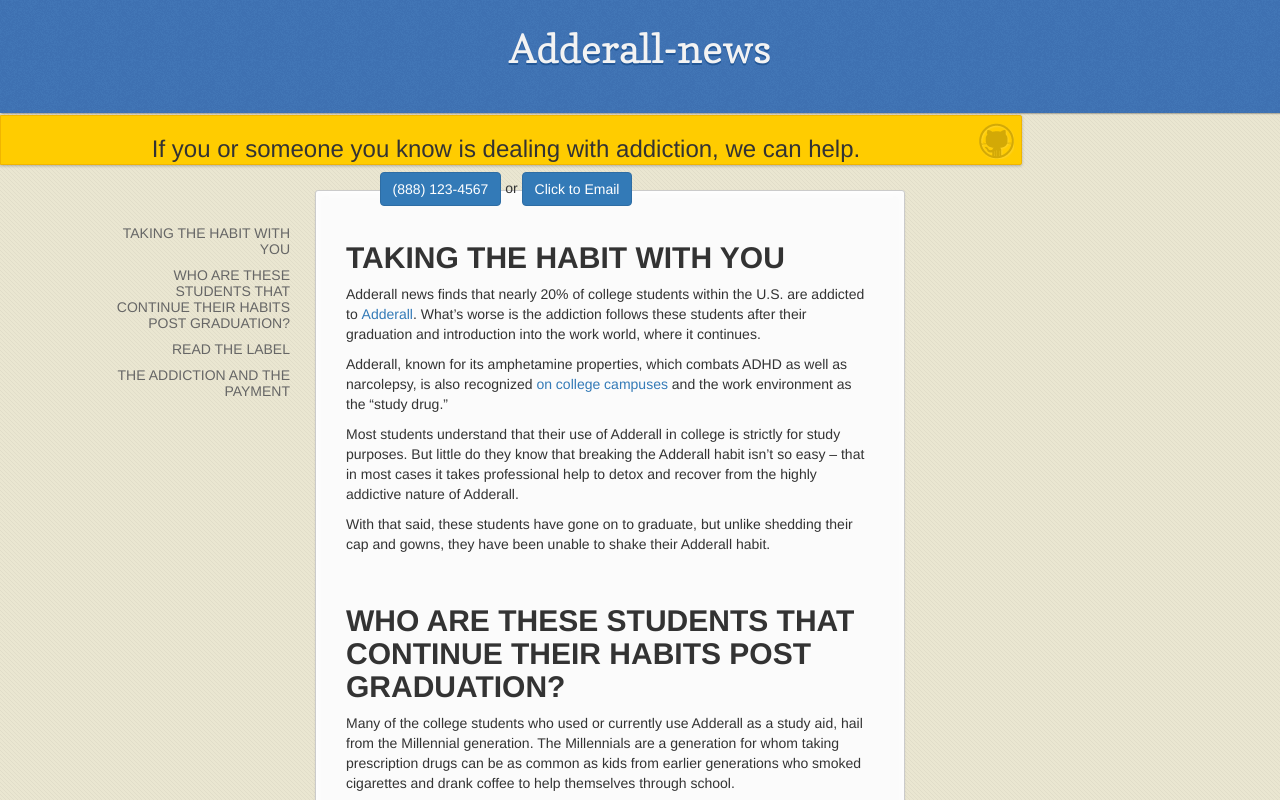
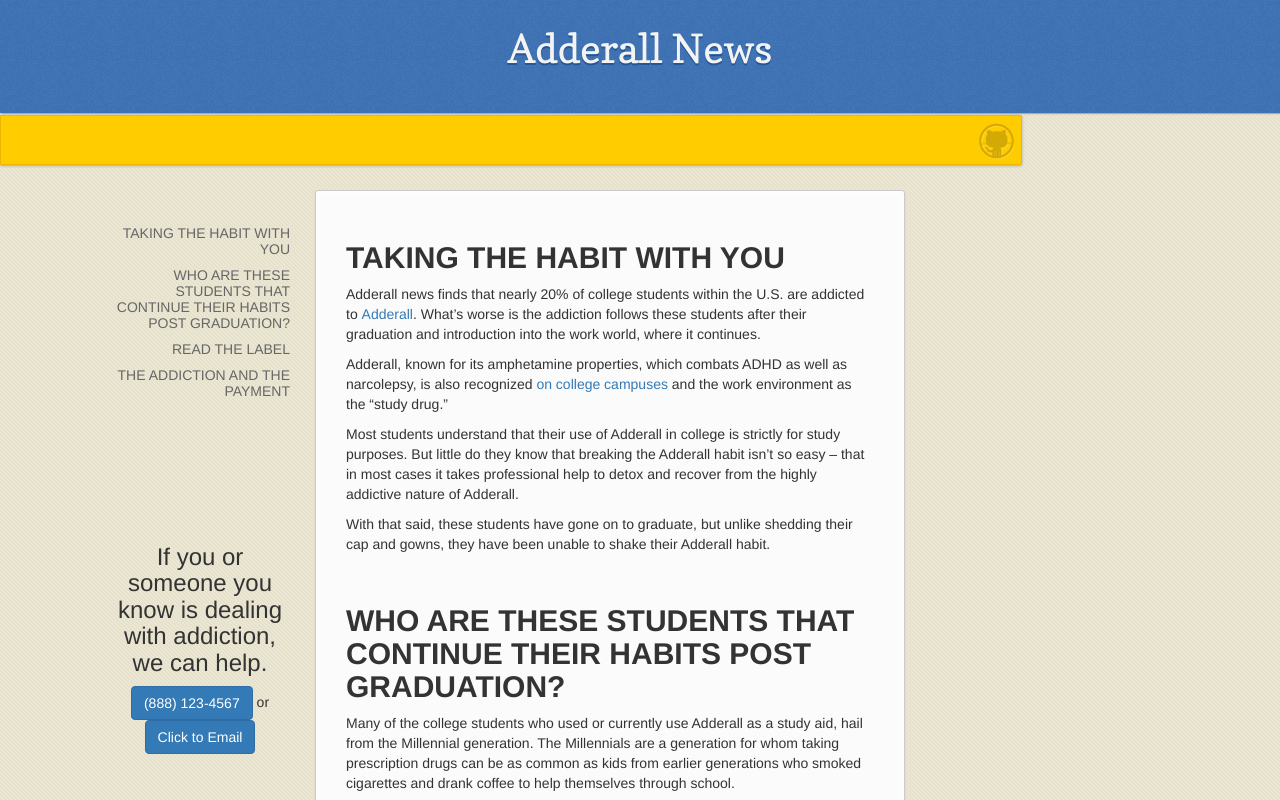
Before and after one commit to Convalo/adderall-news, a plain HTML site: page index.html in a window 1280 px wide. Shown: the top 800 px of the page. Drawn offline with nearby package versions, Linux system fonts and the light colour scheme.

Commit message:
Update index.html

```diff
--- a/index.html
+++ b/index.html
@@ -22,21 +22,12 @@
   <body>
 
       <header>
-        <h1>Adderall-news</h1>
+        <h1>Adderall News</h1>
         <p></p>
       </header>
 
       <div id="banner">
         <span id="logo"></span>
-
-<div class="text-center">
-<h3>If you or someone you know is dealing with addiction, we can help.</h3>
-<a class="btn btn-primary btn-xl" href="tel:+18881234567">(888) 123-4567</a>
-or
-<a class="btn btn-primary btn-xl" href="mailto:help@adderallnews.com?subject=I%20Need%20Help%20With%20Addiction&body=Your%20Name:%0D%0APhone:%0D%0ADo%20you%20seek%20help%20for%20yourself%20or%20for%20someone%20else?%0D%0ATell%20us%20about%20it:">Click to Email</a>
-<link href="https://maxcdn.bootstrapcdn.com/bootstrap/3.3.7/css/bootstrap.min.css" rel="stylesheet">
-<p>&nbsp;</p>
-</div>
 
       </div><!-- end banner -->
 
@@ -73,6 +64,15 @@ or
 
     </div>
     <!--[if !IE]><script>fixScale(document);</script><![endif]-->
-
+    <footer>
+      <div class="text-center">
+<h3>If you or someone you know is dealing with addiction, we can help.</h3>
+<a class="btn btn-primary btn-xl" href="tel:+18881234567">(888) 123-4567</a>
+or
+<a class="btn btn-primary btn-xl" href="mailto:help@adderallnews.com?subject=I%20Need%20Help%20With%20Addiction&body=Your%20Name:%0D%0APhone:%0D%0ADo%20you%20seek%20help%20for%20yourself%20or%20for%20someone%20else?%0D%0ATell%20us%20about%20it:">Click to Email</a>
+<link href="https://maxcdn.bootstrapcdn.com/bootstrap/3.3.7/css/bootstrap.min.css" rel="stylesheet">
+<p>&nbsp;</p>
+</div>
+    </footer>
   </body>
 </html>
```
